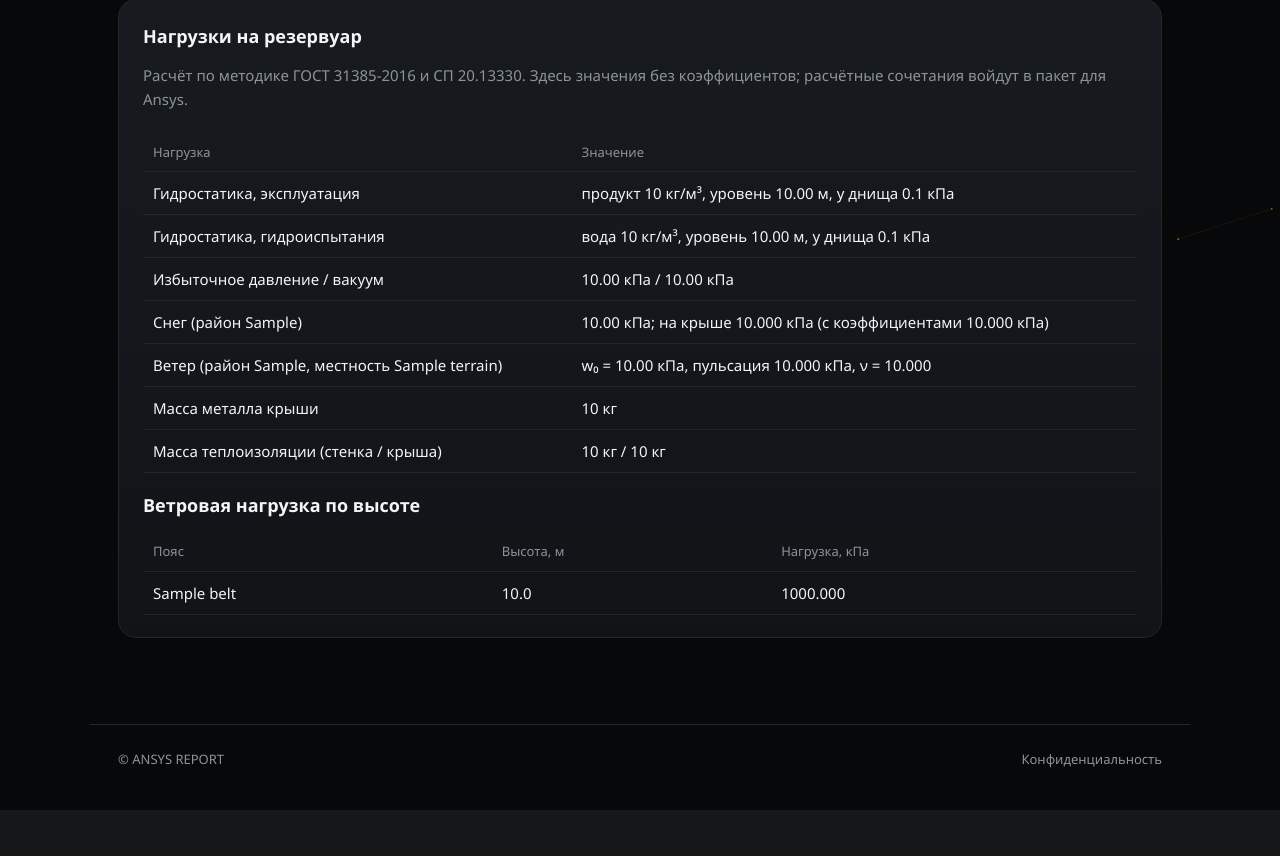
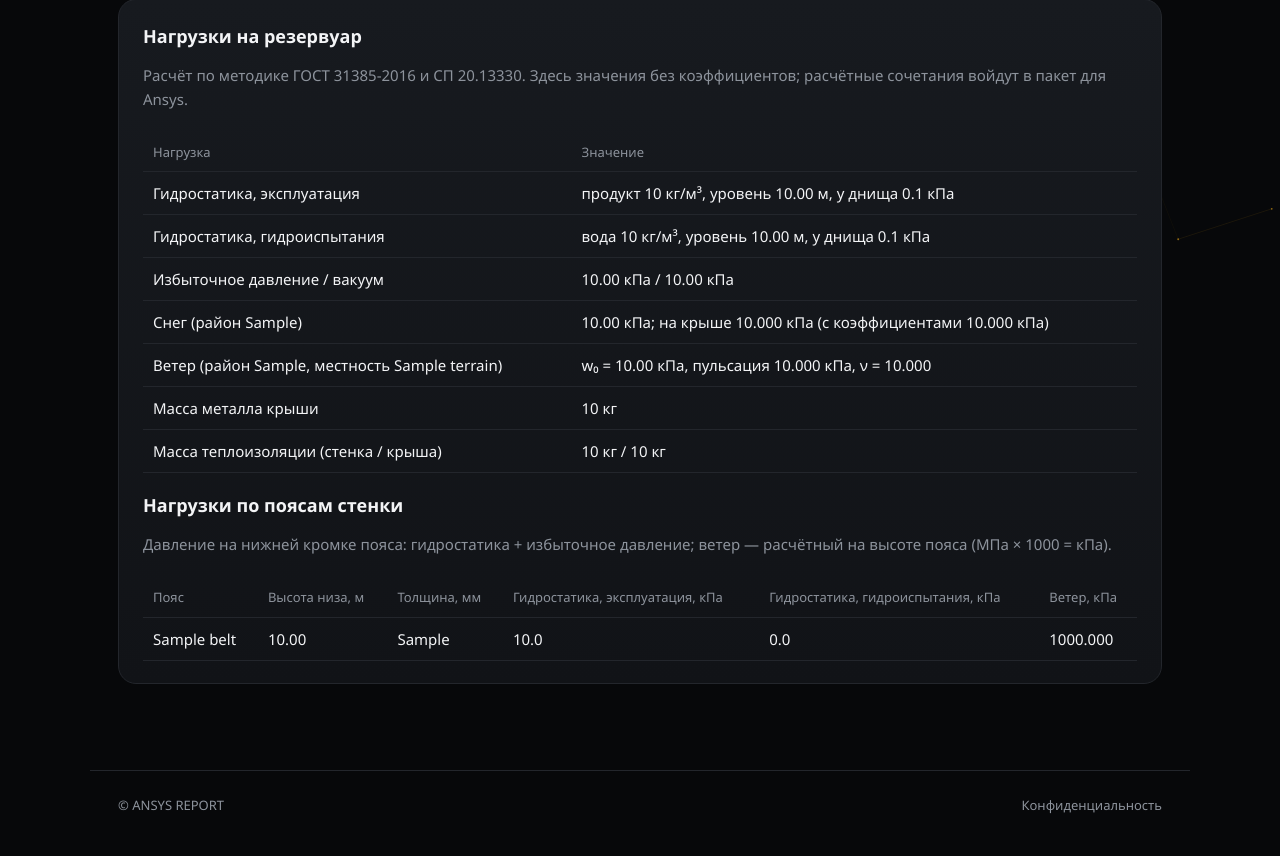
Before and after one commit to daniilmityashkin-cell/Ansys-report, a Python web app: template server/templates/generation.html in a window 1280 px wide. Shown: the part 556-1412 px from the top of the page. Before the commit the page ends 1366 px from the top, so only its background shows below. Run offline with Jinja, Linux system fonts and the light colour scheme; the template is opened without the code that fills it: most values are stand-ins (such as "Sample title", 1, 10 or a date in 2020).

Commit message:
Таблица нагрузок по поясам: гидростатика, ветер, толщины
Co-Authored-By: Claude Sonnet 5.5 <noreply@anthropic.com>
Claude-Session: https://claude.ai/code/session_011X6qdBmRS9YfLf1HJBVyZz

```diff
--- a/server/static/style.css
+++ b/server/static/style.css
@@ -146,3 +146,4 @@ details.more summary:hover{color:var(--ink)}
 .vgrad{display:block;height:10px;flex:1;max-width:340px;border-radius:6px;background:linear-gradient(90deg,#00008f,#0000ff,#00ffff,#ffff00,#ff0000,#800000)}
 .vinfo{padding:8px 14px 12px;font-size:13px;color:var(--muted);background:var(--card);min-height:36px}
 td.warn{color:#ffb71b;font-weight:600}td.bad{color:#ff8a8a;font-weight:600}
+.tablewrap{overflow-x:auto}
--- a/server/templates/generation.html
+++ b/server/templates/generation.html
@@ -37,7 +37,12 @@
 <tr><td>Ветер (район {{ I.wind_district }}, местность {{ I.terrain }})</td><td>w₀ = {{ '%.2f'|format(I.w0_kpa) }} кПа{% if L.wind_pulsation_kpa is not none %}, пульсация {{ '%.3f'|format(L.wind_pulsation_kpa) }} кПа, ν = {{ '%.3f'|format(L.wind_correlation_nu) }}{% endif %}</td></tr>
 <tr><td>Масса металла крыши</td><td>{{ '%.0f'|format(loads_view.roof.metal_mass_kg) }} кг</td></tr>
 <tr><td>Масса теплоизоляции (стенка / крыша)</td><td>{{ '%.0f'|format(loads_view.wall.insulation_mass_kg) }} кг / {{ '%.0f'|format(loads_view.roof.insulation_mass_kg) }} кг</td></tr></table>
-{% if L.wind and L.wind[0].total_mpa is not none %}<h2 style="margin-top:18px">Ветровая нагрузка по высоте</h2><table><tr><th>Пояс</th><th>Высота, м</th><th>Нагрузка, кПа</th></tr>{% for w in L.wind %}<tr><td>{{ w.belt }}</td><td>{{ '%.1f'|format(w.z_top_m) }}</td><td>{{ '%.3f'|format(w.total_mpa * 1000) }}</td></tr>{% endfor %}</table>{% endif %}
+{% set hb = I.belt_height %}{% set op = L.hydrostatic_operation %}{% set ht = L.hydrostatic_hydrotest %}{% set th = summary.thickness_belts or [] %}
+<h2 style="margin-top:18px">Нагрузки по поясам стенки</h2>
+<p class="sub">Давление на нижней кромке пояса: гидростатика + избыточное давление; ветер — расчётный на высоте пояса (МПа × 1000 = кПа).</p>
+<div class="tablewrap"><table><tr><th>Пояс</th><th>Высота низа, м</th><th>Толщина, мм</th><th>Гидростатика, эксплуатация, кПа</th><th>Гидростатика, гидроиспытания, кПа</th><th>Ветер, кПа</th></tr>
+{% for w in L.wind %}{% set zb = w.z_bottom_m %}{% set pe = [op.fill_height_m - zb, 0]|max * op.density_kg_m3 * L.gravity_m_s2 / 1000 + L.overpressure_mpa * 1000 %}{% set ph = [ht.fill_height_m - zb, 0]|max * ht.density_kg_m3 * L.gravity_m_s2 / 1000 %}
+<tr><td>{{ w.belt }}</td><td>{{ '%.2f'|format(zb) }}</td><td>{{ th[loop.index0] if th|length > loop.index0 else '—' }}</td><td>{{ '%.1f'|format(pe) }}</td><td>{{ '%.1f'|format(ph) }}</td><td>{{ '%.3f'|format(w.total_mpa * 1000) if w.total_mpa is not none else '—' }}</td></tr>{% endfor %}</table></div>
 {% for n in loads_view.notes %}{% endfor %}</div>{% endif %}{% endif %}
 {% if g.status == 'draft' %}{% if mode == 'blocked' %}<div class="card"><h2>Отчёт и файлы</h2><p>{{ why }}</p><p><a class="btn" href="/packs">Купить пакет генераций</a></p></div>
 {% else %}<div class="card"><h2>Отчёт и файлы</h2><p>Технический отчёт, поверхность STEP/IGES, таблицы толщин, рисунки и отчёт по геометрии.{% if mode == 'pay' %} Разовая генерация доступна один раз на аккаунт, дальше — в пакетах.{% elif mode == 'credit' %} Будет списана 1 генерация из пакета (осталось {{ user.credit_count }}).{% endif %}</p>
```
Also changed, not shown: tests/test_server.py (+1 -1 lines).
